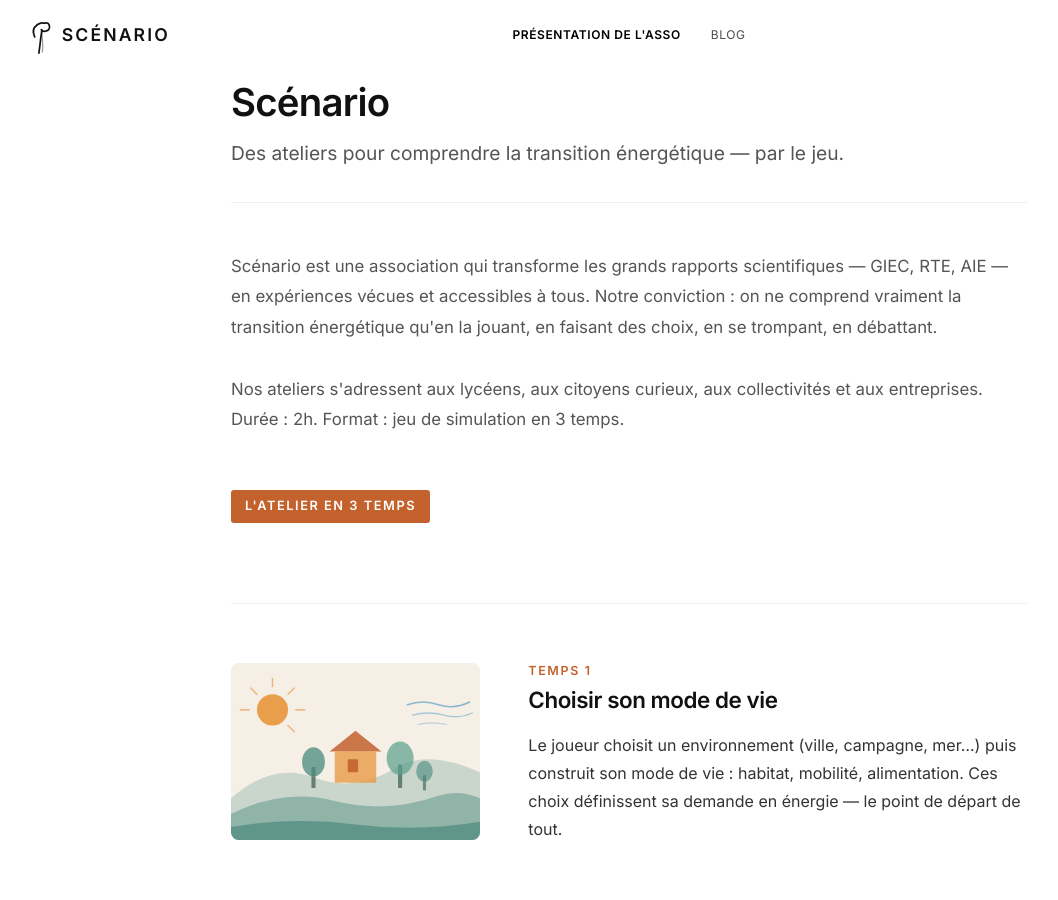
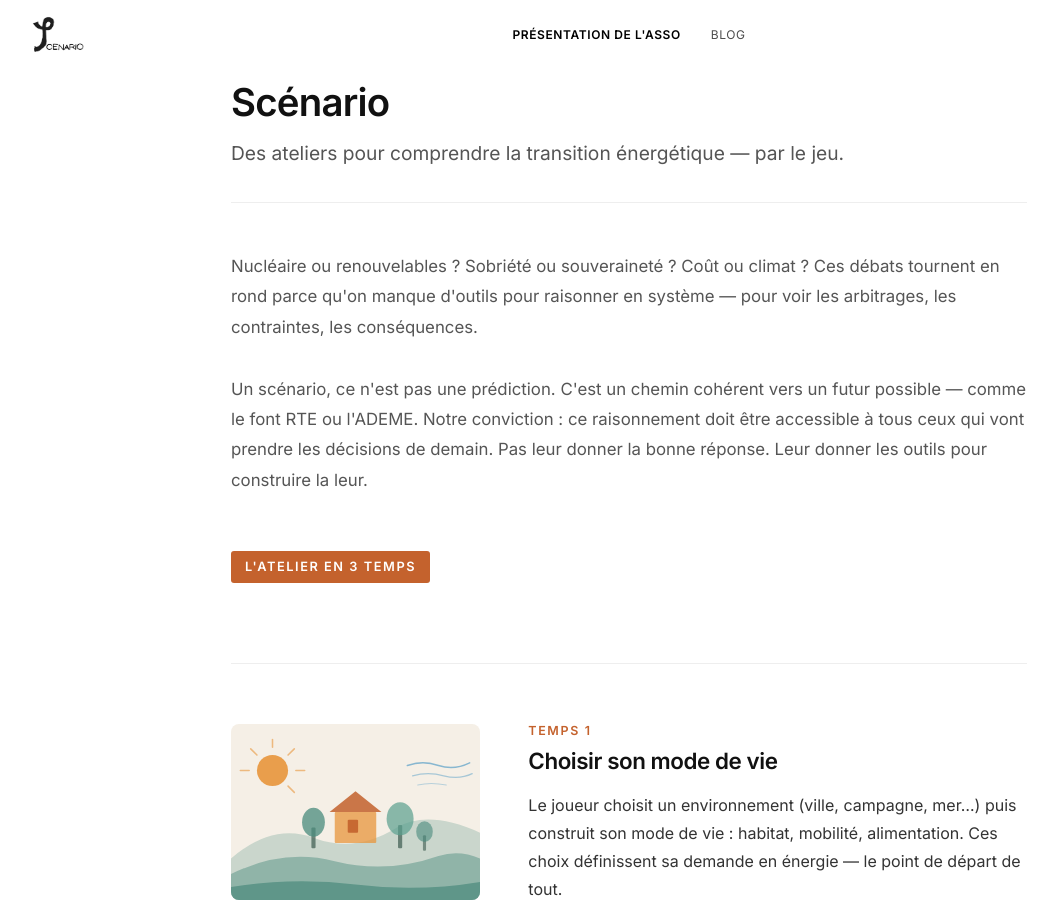
Before and after one commit to monscenario/monscenario.github.io, a Jekyll site: the page built from pages/association.md, in a window 1280 px wide and 900 px high. Shown: the whole window, without its empty margins (11-1069 px from the left). Built offline with Jekyll 4.4.1, drawn with Linux system fonts in a browser that asks for light colours.

Commit message:
changement d'image

```diff
--- a/_includes/header.html
+++ b/_includes/header.html
@@ -1,14 +1,8 @@
 <header class="site-header" id="site-header">
   <div class="header-inner">
     <!-- Logo -->
-    <a href="{{ site.github.url }}/" class="site-logo" aria-label="Scénario — Accueil" style="display:flex; align-items:center; gap:10px; text-decoration:none;">
-      <svg xmlns="http://www.w3.org/2000/svg" viewBox="0 0 120 200" height="38" style="display:block; flex-shrink:0;">
-        <path d="M 30 110 Q 10 70 45 45 Q 65 32 80 38" fill="none" stroke="#111" stroke-width="9" stroke-linecap="round"/>
-        <path d="M 80 38 Q 105 30 108 55 Q 110 75 88 80 Q 72 83 65 72" fill="none" stroke="#111" stroke-width="9" stroke-linecap="round"/>
-        <path d="M 68 76 Q 62 110 58 150 Q 55 175 52 195" fill="none" stroke="#111" stroke-width="9" stroke-linecap="round"/>
-        <path d="M 65 72 Q 70 110 72 150 Q 73 170 70 190" fill="none" stroke="#111" stroke-width="7" stroke-linecap="round" opacity="0.4"/>
-      </svg>
-      <span class="logo-text" style="font-size:1.1rem; letter-spacing:0.12em; font-weight:700; color:#111;">SCÉNARIO</span>
+    <a href="{{ site.github.url }}/" class="site-logo" aria-label="Scénario — Accueil" style="display:flex; align-items:center; text-decoration:none;">
+      <img src="{{ site.baseurl }}/assets/img/logo-scenario.png" alt="Scénario" style="height:44px; display:block;">
     </a>
 
     <!-- Desktop Navigation -->
--- a/pages/association.md
+++ b/pages/association.md
@@ -14,11 +14,11 @@ permalink: /association
 
   <!-- Intro -->
   <p style="font-size:1.05rem; line-height:1.8; margin-bottom:2rem;">
-    Scénario est une association qui transforme les grands rapports scientifiques — GIEC, RTE, AIE — en expériences vécues et accessibles à tous. Notre conviction : on ne comprend vraiment la transition énergétique qu'en la jouant, en faisant des choix, en se trompant, en débattant.
+    Nucléaire ou renouvelables ? Sobriété ou souveraineté ? Coût ou climat ? Ces débats tournent en rond parce qu'on manque d'outils pour raisonner en système — pour voir les arbitrages, les contraintes, les conséquences.
   </p>
 
   <p style="font-size:1.05rem; line-height:1.8; margin-bottom:3.5rem;">
-    Nos ateliers s'adressent aux lycéens, aux citoyens curieux, aux collectivités et aux entreprises. Durée : 2h. Format : jeu de simulation en 3 temps.
+    Un scénario, ce n'est pas une prédiction. C'est un chemin cohérent vers un futur possible — comme le font RTE ou l'ADEME. Notre conviction : ce raisonnement doit être accessible à tous ceux qui vont prendre les décisions de demain. Pas leur donner la bonne réponse. Leur donner les outils pour construire la leur.
   </p>
 
   <!-- Tag coloré -->
@@ -57,7 +57,7 @@ permalink: /association
   <!-- Partie 3 -->
   <div style="display:flex; gap:3rem; align-items:center; margin-bottom:4.5rem; flex-wrap:wrap;">
     <div style="flex:1; min-width:220px;">
-      <img src="{{ site.baseurl }}/assets/images/illus-ressources.svg" alt="Ressources mondiales" style="width:100%; border-radius:8px; display:block;">
+      <img src="{{ site.baseurl }}/assets/images/international_ressources.jpeg" alt="Ressources mondiales" style="width:100%; border-radius:8px; display:block;">
     </div>
     <div style="flex:2; min-width:260px;">
       <p style="font-size:0.78rem; font-weight:700; letter-spacing:0.13em; color:#5BA0C8; text-transform:uppercase; margin-bottom:0.4em; margin-top:0;">Temps 3</p>
```
Also changed, not shown: assets/images/illus-mix-energetique.svg, assets/images/international_ressources.jpeg (added), assets/img/logo-scenario.png (added).
